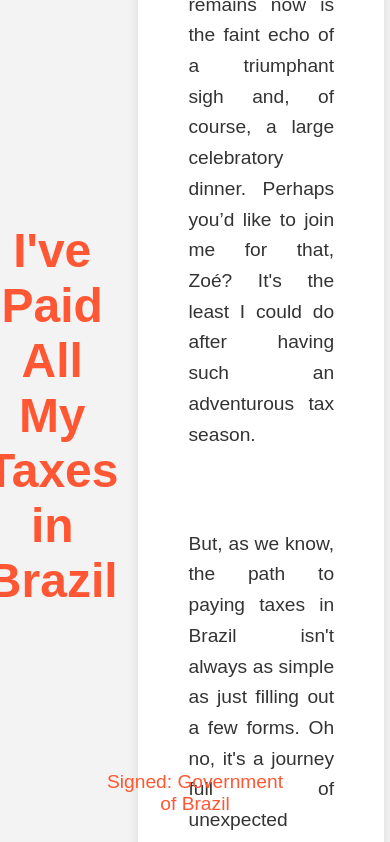
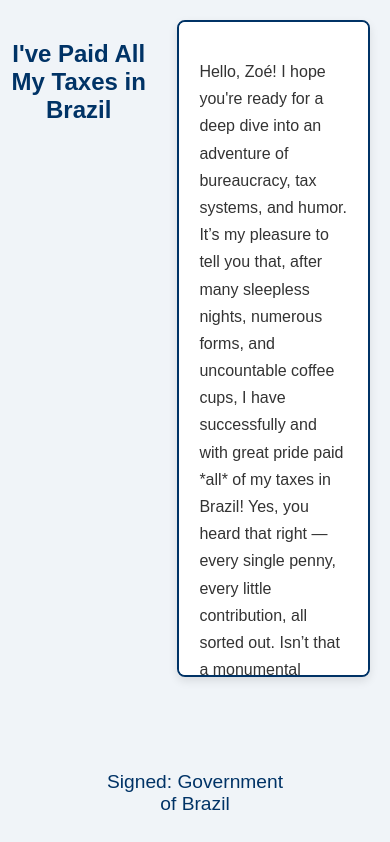
Before and after one commit to fcjoske96/mytax, a plain HTML site: page index.html in a window 390 px wide. Shown: the top 842 px of the page. Drawn offline with Linux system fonts and the light colour scheme.

Commit message:
Update index.html

```diff
--- a/index.html
+++ b/index.html
@@ -9,32 +9,36 @@
             font-family: 'Arial', sans-serif;
             margin: 0;
             padding: 0;
-            background-color: #f3f3f3;
+            background-color: #f4f4f4;
             color: #333;
             overflow-x: hidden;
             display: flex;
             justify-content: center;
-            align-items: center;
+            align-items: flex-start;
             height: 100vh;
+            background-color: #f0f4f8;
         }
 
         h1 {
             text-align: center;
-            font-size: 3em;
-            color: #ff5733;
+            font-size: 2em;
+            color: #003366;
             margin-top: 20px;
+            padding-top: 20px;
             animation: fadeIn 2s ease-out;
         }
 
         .container {
-            width: 80%;
+            width: 90%;
+            max-width: 800px;
             margin: 20px;
-            text-align: justify;
-            line-height: 1.6;
+            padding: 20px;
             background-color: white;
-            padding: 40px;
-            border-radius: 10px;
-            box-shadow: 0 4px 12px rgba(0, 0, 0, 0.1);
+            border: 2px solid #003366;
+            border-radius: 8px;
+            box-shadow: 0 4px 10px rgba(0, 0, 0, 0.1);
+            overflow-y: auto;
+            height: 75vh;
             animation: slideIn 3s ease-out;
         }
 
@@ -44,20 +48,21 @@
             left: 50%;
             transform: translateX(-50%);
             font-size: 1.2em;
-            color: #ff5733;
+            color: #003366;
             text-align: center;
             animation: fadeInFooter 4s ease-out;
         }
 
         .text-section {
-            font-size: 1.2em;
+            font-size: 1.1em;
             margin-bottom: 20px;
             padding: 10px;
             animation: fadeInText 2s ease-out;
+            line-height: 1.7;
         }
 
         .highlight {
-            color: #ff5733;
+            color: #003366;
             font-weight: bold;
         }
 
@@ -103,7 +108,7 @@
 
         .button {
             display: inline-block;
-            background-color: #ff5733;
+            background-color: #003366;
             color: white;
             padding: 15px 30px;
             border-radius: 5px;
@@ -114,10 +119,30 @@
         }
 
         .button:hover {
-            background-color: #c04d27;
+            background-color: #002244;
             transform: scale(1.1);
         }
 
+        /* Ensure text is readable on mobile */
+        @media (max-width: 600px) {
+            h1 {
+                font-size: 1.5em;
+            }
+
+            .container {
+                width: 95%;
+                padding: 10px;
+            }
+
+            .text-section {
+                font-size: 1em;
+            }
+
+            .button {
+                font-size: 1em;
+                padding: 12px 25px;
+            }
+        }
     </style>
 </head>
 <body>
```
